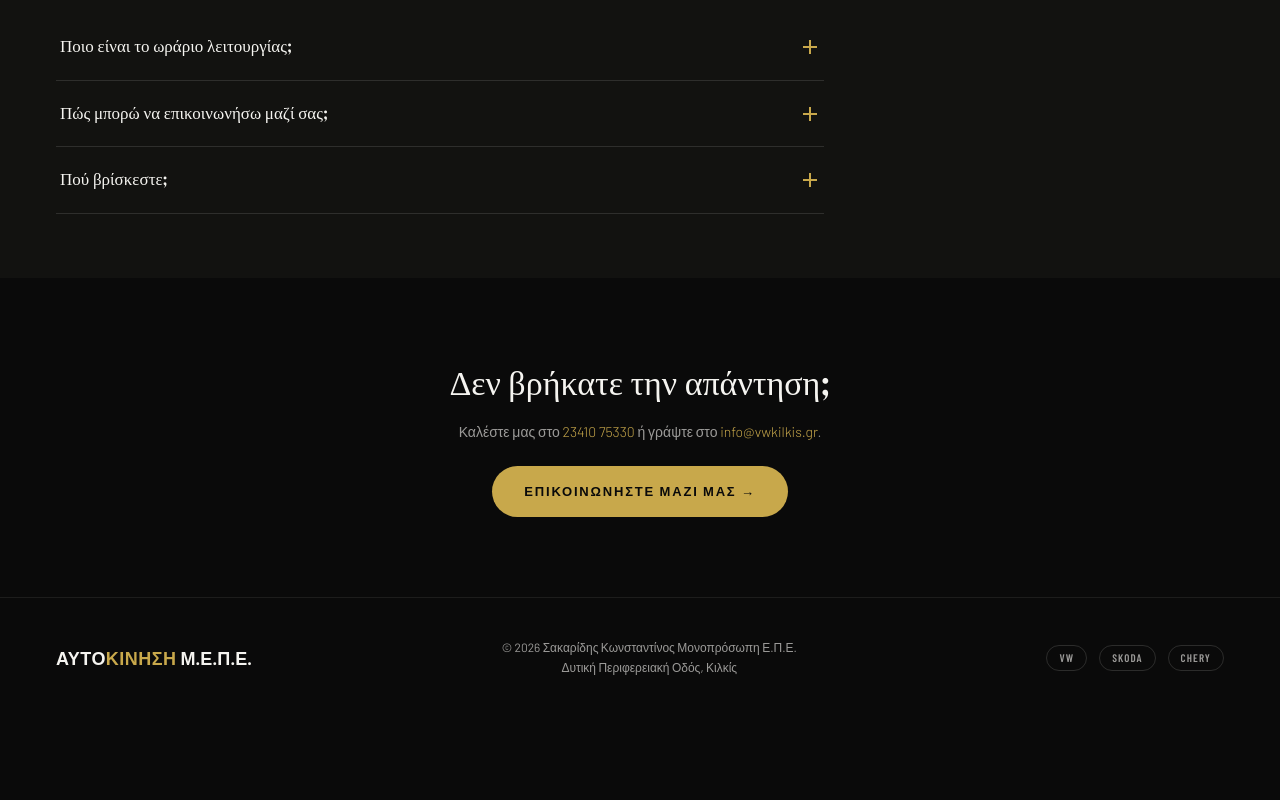
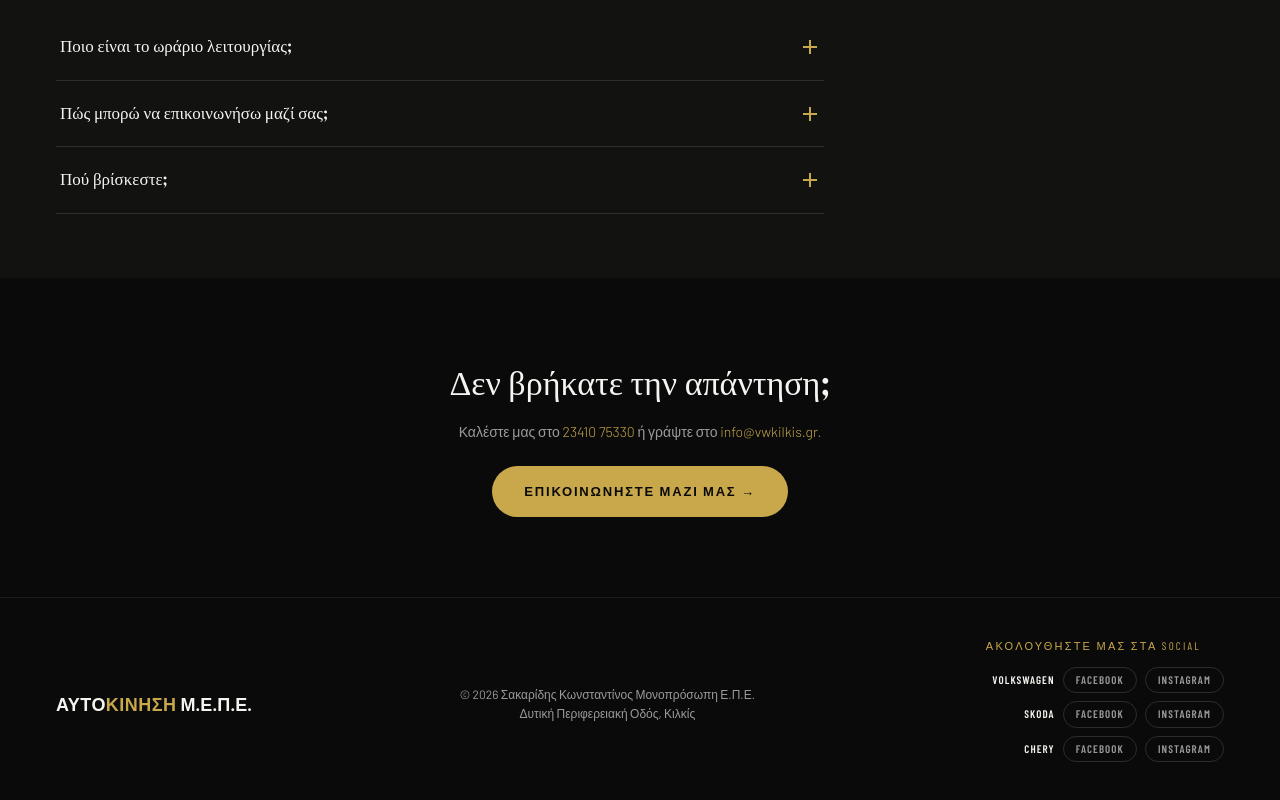
Before and after one commit to Konsak2503/autokinisi-site, a website: page faq.html in a window 1280 px wide. Shown: the part 3799-4599 px from the top of the page. Before the commit the page ends 4516 px from the top, so only its background shows below. Drawn offline with nearby package versions, Linux system fonts and the light colour scheme; a web font is replaced by a local one.

Commit message:
Συχνές Ερωτήσεις: ενότητα «Ακολουθήστε μας στα social» στο footer

```diff
--- a/faq.html
+++ b/faq.html
@@ -497,10 +497,11 @@
 <footer class="flex flex-col md:flex-row items-center justify-between gap-6 px-6 md:px-14 py-10 border-t" style="background:var(--ink);border-color:rgba(245,244,240,.08)">
   <a href="index.html" class="font-tech font-extrabold text-lg tracking-wide uppercase" style="color:var(--ivory)">Αυτο<span style="color:var(--gold)">κίνηση</span> Μ.Ε.Π.Ε.</a>
   <div class="text-center text-[12px] leading-relaxed font-body" style="color:var(--ivory-dim)">© 2026 Σακαρίδης Κωνσταντίνος Μονοπρόσωπη Ε.Π.Ε.<br>Δυτική Περιφερειακή Οδός, Κιλκίς</div>
-  <div class="flex gap-3">
-    <span class="rounded-full px-3 py-1 text-[11px] font-semibold uppercase tracking-[0.1em] font-tech" style="border:1px solid rgba(245,244,240,.14);color:var(--ivory-dim)">VW</span>
-    <span class="rounded-full px-3 py-1 text-[11px] font-semibold uppercase tracking-[0.1em] font-tech" style="border:1px solid rgba(245,244,240,.14);color:var(--ivory-dim)">SKODA</span>
-    <span class="rounded-full px-3 py-1 text-[11px] font-semibold uppercase tracking-[0.1em] font-tech" style="border:1px solid rgba(245,244,240,.14);color:var(--ivory-dim)">Chery</span>
+  <div style="text-align:center">
+    <div class="font-tech" style="font-size:11px;letter-spacing:.2em;text-transform:uppercase;color:var(--gold);margin-bottom:12px">Ακολουθήστε μας στα social</div>
+    <div style="display:flex;align-items:center;justify-content:center;gap:8px;margin-bottom:8px"><span class="font-tech" style="min-width:92px;text-align:right;font-size:11px;font-weight:600;letter-spacing:.1em;text-transform:uppercase;color:var(--ivory)">Volkswagen</span><a href="https://www.facebook.com/profile.php?id=100094061461125" target="_blank" rel="noreferrer" class="font-tech" style="border:1px solid rgba(245,244,240,.14);border-radius:999px;padding:4px 12px;font-size:11px;font-weight:600;letter-spacing:.1em;text-transform:uppercase;color:var(--ivory-dim);text-decoration:none">Facebook</a><a href="https://www.instagram.com/autokinisi_kilkis" target="_blank" rel="noreferrer" class="font-tech" style="border:1px solid rgba(245,244,240,.14);border-radius:999px;padding:4px 12px;font-size:11px;font-weight:600;letter-spacing:.1em;text-transform:uppercase;color:var(--ivory-dim);text-decoration:none">Instagram</a></div>
+    <div style="display:flex;align-items:center;justify-content:center;gap:8px;margin-bottom:8px"><span class="font-tech" style="min-width:92px;text-align:right;font-size:11px;font-weight:600;letter-spacing:.1em;text-transform:uppercase;color:var(--ivory)">SKODA</span><a href="https://www.facebook.com/profile.php?id=61588680955923" target="_blank" rel="noreferrer" class="font-tech" style="border:1px solid rgba(245,244,240,.14);border-radius:999px;padding:4px 12px;font-size:11px;font-weight:600;letter-spacing:.1em;text-transform:uppercase;color:var(--ivory-dim);text-decoration:none">Facebook</a><a href="https://www.instagram.com/skoda_kilkis" target="_blank" rel="noreferrer" class="font-tech" style="border:1px solid rgba(245,244,240,.14);border-radius:999px;padding:4px 12px;font-size:11px;font-weight:600;letter-spacing:.1em;text-transform:uppercase;color:var(--ivory-dim);text-decoration:none">Instagram</a></div>
+    <div style="display:flex;align-items:center;justify-content:center;gap:8px;margin-bottom:8px"><span class="font-tech" style="min-width:92px;text-align:right;font-size:11px;font-weight:600;letter-spacing:.1em;text-transform:uppercase;color:var(--ivory)">Chery</span><a href="https://www.facebook.com/profile.php?id=61592547943975" target="_blank" rel="noreferrer" class="font-tech" style="border:1px solid rgba(245,244,240,.14);border-radius:999px;padding:4px 12px;font-size:11px;font-weight:600;letter-spacing:.1em;text-transform:uppercase;color:var(--ivory-dim);text-decoration:none">Facebook</a><a href="https://www.instagram.com/cherysakaridis" target="_blank" rel="noreferrer" class="font-tech" style="border:1px solid rgba(245,244,240,.14);border-radius:999px;padding:4px 12px;font-size:11px;font-weight:600;letter-spacing:.1em;text-transform:uppercase;color:var(--ivory-dim);text-decoration:none">Instagram</a></div>
   </div>
 </footer>
 
```
